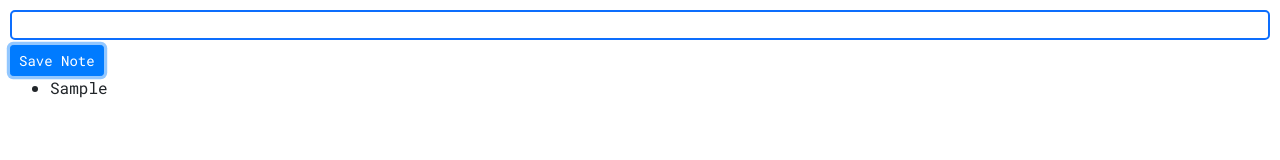
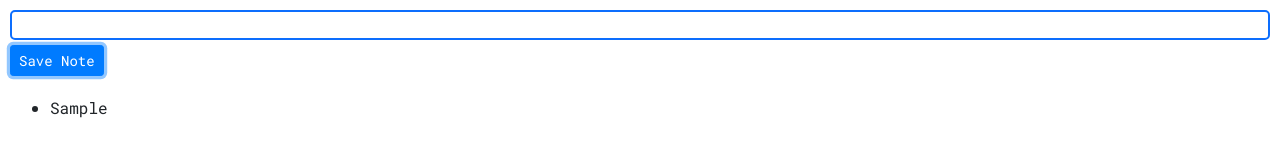
Before and after one commit to hahmatovic1/chrome-extension, a plain HTML site: page index.html in a window 1280 px wide. Both pictures are taken after typing "Sample" into the empty fields and a click on the button "Save Note". Drawn offline with nearby package versions, Linux system fonts and the light colour scheme.

Commit message:
style: Add margin to list elements

```diff
--- a/styles.css
+++ b/styles.css
@@ -2,6 +2,7 @@ body{
     margin:0;
     padding: 10px;
     font-family: 'Roboto Mono', monospace;
+    min-width: 450px;
 }
 
 input {
@@ -12,3 +13,11 @@ input {
     margin-bottom: 5px;
     border-radius: 5px;
 }
+button{
+
+    margin-bottom: 10px;
+}
+
+li {
+    margin-top: 10px;
+}
```
